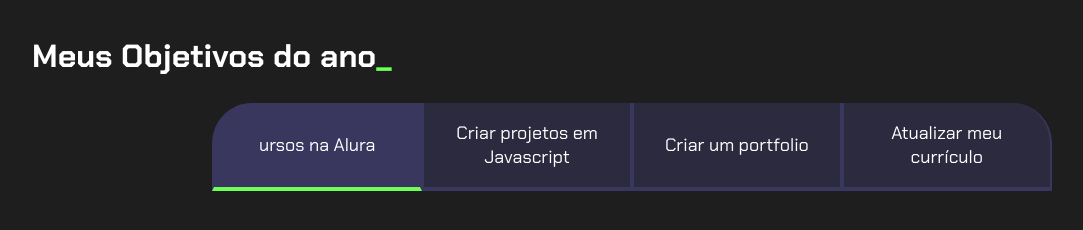
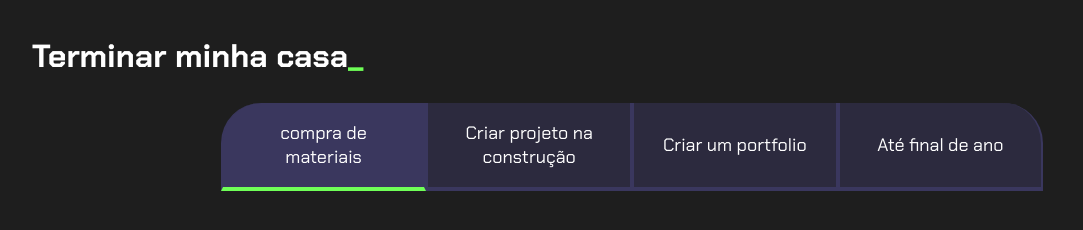
Before and after one commit to lorbiete/Projeto1trimestre, a plain HTML site: page index.html in a window 1280 px wide. Shown: the whole page, without its empty margins (8-1091 px from the left). Drawn offline with Linux system fonts and the light colour scheme.

Commit message:
Terminar minha casa

```diff
--- a/index.html
+++ b/index.html
@@ -10,12 +10,12 @@
 
 <body>
     <section class="conteudo-principal">
-        <h2 class="titulo-principal">Meus Objetivos do ano<span>_</span></h2>
+        <h2 class="titulo-principal">Terminar minha casa<span>_</span></h2>
         <div class="botoes">
-            <button class="botao ativo">ursos na Alura</button>
-            <button class="botao">Criar projetos em Javascript</button>
+            <button class="botao ativo">compra de materiais</button>
+            <button class="botao">Criar projeto na construção</button>
             <button class="botao">Criar um portfolio</button>
-            <button class="botao">Atualizar meu currículo</button>
+            <button class="botao">Até final de ano</button>
         </div>
     </section>
     <script src="main.js"></script>
```
